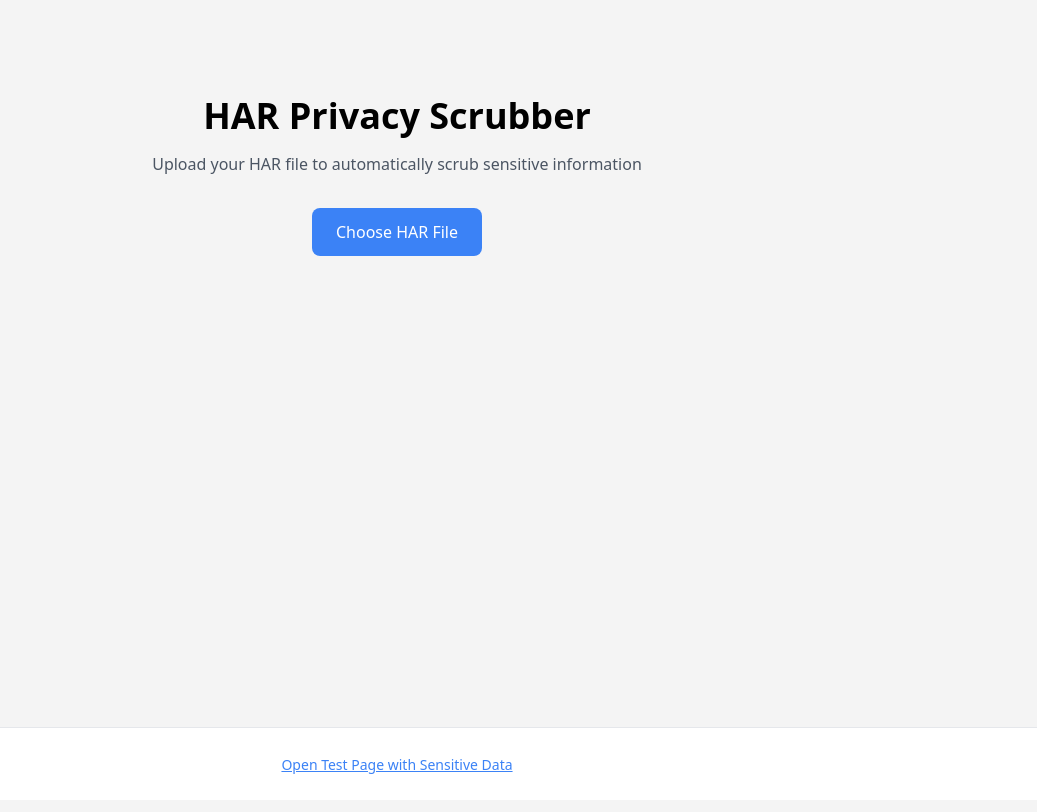
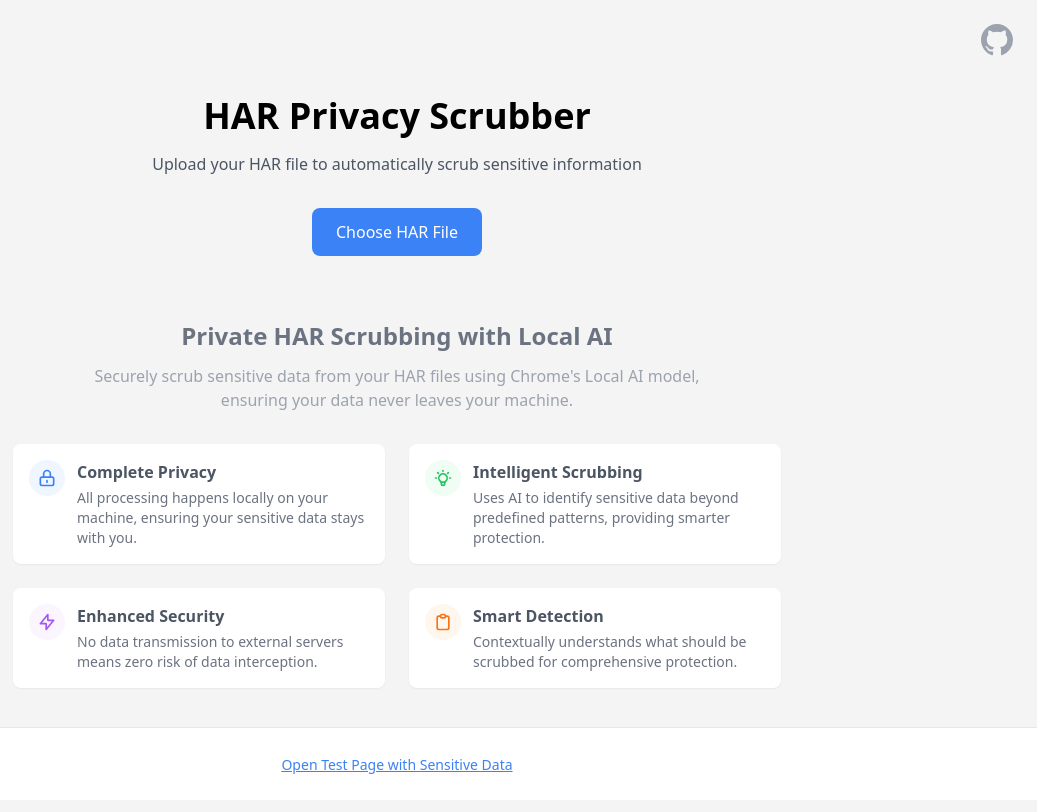
Before and after one commit to liorheber/private-har, a Next.js app: page / in a window 1280 px wide. Shown: the top 812 px of the page, without its empty margins (243-1280 px from the left). Built offline with nearby package versions, Linux system fonts and the light colour scheme.

Commit message:
Add some explanation

```diff
--- /dev/null
+++ b/app/components/Introduction.tsx
@@ -0,0 +1,73 @@
+export default function Introduction() {
+  return (
+    <div className="max-w-3xl mx-auto py-8">
+      <div className="text-center mb-8">
+        <h2 className="text-2xl font-semibold text-gray-500 mb-3">
+          Private HAR Scrubbing with Local AI
+        </h2>
+        <p className="text-base text-gray-400 max-w-2xl mx-auto">
+          Securely scrub sensitive data from your HAR files using Chrome&apos;s Local AI model,
+          ensuring your data never leaves your machine.
+        </p>
+      </div>
+
+      <div className="grid grid-cols-2 gap-6">
+        <div className="bg-white rounded-lg p-4 shadow-sm hover:shadow-md transition-shadow">
+          <div className="flex items-start">
+            <div className="bg-blue-50 rounded-full p-2">
+              <svg className="w-5 h-5 text-blue-500" fill="none" stroke="currentColor" viewBox="0 0 24 24" xmlns="http://www.w3.org/2000/svg">
+                <path strokeLinecap="round" strokeLinejoin="round" strokeWidth="2" d="M12 15v2m-6 4h12a2 2 0 002-2v-6a2 2 0 00-2-2H6a2 2 0 00-2 2v6a2 2 0 002 2zm10-10V7a4 4 0 00-8 0v4h8z"></path>
+              </svg>
+            </div>
+            <div className="ml-3">
+              <h3 className="text-base font-semibold text-gray-600">Complete Privacy</h3>
+              <p className="text-sm text-gray-500 mt-1">All processing happens locally on your machine, ensuring your sensitive data stays with you.</p>
+            </div>
+          </div>
+        </div>
+
+        <div className="bg-white rounded-lg p-4 shadow-sm hover:shadow-md transition-shadow">
+          <div className="flex items-start">
+            <div className="bg-green-50 rounded-full p-2">
+              <svg className="w-5 h-5 text-green-500" fill="none" stroke="currentColor" viewBox="0 0 24 24" xmlns="http://www.w3.org/2000/svg">
+                <path strokeLinecap="round" strokeLinejoin="round" strokeWidth="2" d="M9.663 17h4.673M12 3v1m6.364 1.636l-.707.707M21 12h-1M4 12H3m3.343-5.657l-.707-.707m2.828 9.9a5 5 0 117.072 0l-.548.547A3.374 3.374 0 0014 18.469V19a2 2 0 11-4 0v-.531c0-.895-.356-1.754-.988-2.386l-.548-.547z"></path>
+              </svg>
+            </div>
+            <div className="ml-3">
+              <h3 className="text-base font-semibold text-gray-600">Intelligent Scrubbing</h3>
+              <p className="text-sm text-gray-500 mt-1">Uses AI to identify sensitive data beyond predefined patterns, providing smarter protection.</p>
+            </div>
+          </div>
+        </div>
+
+        <div className="bg-white rounded-lg p-4 shadow-sm hover:shadow-md transition-shadow">
+          <div className="flex items-start">
+            <div className="bg-purple-50 rounded-full p-2">
+              <svg className="w-5 h-5 text-purple-500" fill="none" stroke="currentColor" viewBox="0 0 24 24" xmlns="http://www.w3.org/2000/svg">
+                <path strokeLinecap="round" strokeLinejoin="round" strokeWidth="2" d="M13 10V3L4 14h7v7l9-11h-7z"></path>
+              </svg>
+            </div>
+            <div className="ml-3">
+              <h3 className="text-base font-semibold text-gray-600">Enhanced Security</h3>
+              <p className="text-sm text-gray-500 mt-1">No data transmission to external servers means zero risk of data interception.</p>
+            </div>
+          </div>
+        </div>
+
+        <div className="bg-white rounded-lg p-4 shadow-sm hover:shadow-md transition-shadow">
+          <div className="flex items-start">
+            <div className="bg-orange-50 rounded-full p-2">
+              <svg className="w-5 h-5 text-orange-500" fill="none" stroke="currentColor" viewBox="0 0 24 24" xmlns="http://www.w3.org/2000/svg">
+                <path strokeLinecap="round" strokeLinejoin="round" strokeWidth="2" d="M9 5H7a2 2 0 00-2 2v12a2 2 0 002 2h10a2 2 0 002-2V7a2 2 0 00-2-2h-2M9 5a2 2 0 002 2h2a2 2 0 002-2M9 5a2 2 0 012-2h2a2 2 0 012 2"></path>
+              </svg>
+            </div>
+            <div className="ml-3">
+              <h3 className="text-base font-semibold text-gray-600">Smart Detection</h3>
+              <p className="text-sm text-gray-500 mt-1">Contextually understands what should be scrubbed for comprehensive protection.</p>
+            </div>
+          </div>
+        </div>
+      </div>
+    </div>
+  );
+}
--- a/app/page.tsx
+++ b/app/page.tsx
@@ -3,6 +3,7 @@
 import { useState, useEffect } from 'react';
 import ViewerContainer from './components/ViewerContainer';
 import Warning from './components/Warning';
+import Introduction from './components/Introduction';
 
 interface LogEntry {
   timestamp: string;
@@ -113,8 +114,27 @@ export default function Home() {
   };
 
   return (
-    <main className="min-h-screen flex flex-col">
-      <div className="flex-1 p-24">
+    <div className="min-h-screen flex flex-col relative">
+      <div className="fixed top-6 right-6">
+        <a
+          href="https://github.com/liorheber/private-har"
+          target="_blank"
+          rel="noopener noreferrer"
+          className="text-gray-400 hover:text-gray-600 transition-colors"
+          aria-label="View on GitHub"
+        >
+          <svg
+            viewBox="0 0 16 16"
+            className="w-8 h-8"
+            fill="currentColor"
+            aria-hidden="true"
+          >
+            <path d="M8 0C3.58 0 0 3.58 0 8c0 3.54 2.29 6.53 5.47 7.59.4.07.55-.17.55-.38 0-.19-.01-.82-.01-1.49-2.01.37-2.53-.49-2.69-.94-.09-.23-.48-.94-.82-1.13-.28-.15-.68-.52-.01-.53.63-.01 1.08.58 1.23.82.72 1.21 1.87.87 2.33.66.07-.52.28-.87.51-1.07-1.78-.2-3.64-.89-3.64-3.95 0-.87.31-1.59.82-2.15-.08-.2-.36-1.02.08-2.12 0 0 .67-.21 2.2.82.64-.18 1.32-.27 2-.27.68 0 1.36.09 2 .27 1.53-1.04 2.2-.82 2.2-.82.44 1.1.16 1.92.08 2.12.51.56.82 1.27.82 2.15 0 3.07-1.87 3.75-3.65 3.95.29.25.54.73.54 1.48 0 1.07-.01 1.93-.01 2.2 0 .21.15.46.55.38A8.013 8.013 0 0016 8c0-4.42-3.58-8-8-8z"/>
+          </svg>
+        </a>
+      </div>
+      <main className="flex-1 pb-24">
+        <div className="p-24">
           <div className="w-full max-w-5xl mx-auto space-y-8">
             <div className="text-center">
               <h1 className="text-4xl font-bold mb-4">HAR Privacy Scrubber</h1>
@@ -142,6 +162,10 @@ export default function Home() {
                   onClose={() => setWarning(null)}
                 />
               </div>
+            )}
+
+            {!isProcessing && entries.length === 0 && (
+              <Introduction />
             )}
 
             {isProcessing && (
@@ -181,8 +205,9 @@ export default function Home() {
             )}
           </div>
         </div>
+      </main>
 
-      <footer className="w-full border-t py-6 bg-white">
+      <footer className="fixed bottom-0 left-0 right-0 border-t py-6 bg-white">
         <div className="text-center">
           <a
             href="/sensitive-test"
@@ -194,6 +219,6 @@ export default function Home() {
           </a>
         </div>
       </footer>
-    </main>
+    </div>
   );
 }
```
Lines whose indentation alone changed are shown as unchanged.
